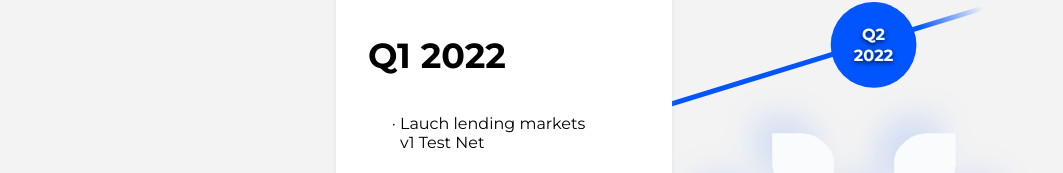
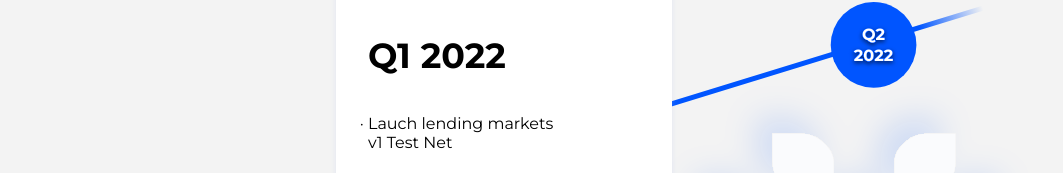
Before and after one commit to smoothwork94131/sui-interface, a Next.js app: page / in a window 1280 px wide. Shown: the part 2877-3050 px from the top of the page, without its empty margins (136-1199 px from the left). Built offline with nearby package versions, Linux system fonts and the light colour scheme.

Commit message:
:lipstick: fix: list margin

```diff
--- a/views/home/components/road-map/road-map-item.tsx
+++ b/views/home/components/road-map/road-map-item.tsx
@@ -85,7 +85,7 @@ const RoadMapItem: FC<RoadMapItemProps> = ({
           <Box as="ul">
             {list.map((listItem) => (
               <>
-                <Typography ml="XL" my="L" as="li" variant="normal" key={v4()}>
+                <Typography my="L" as="li" variant="normal" key={v4()}>
                   {listItem}
                 </Typography>
               </>
```
